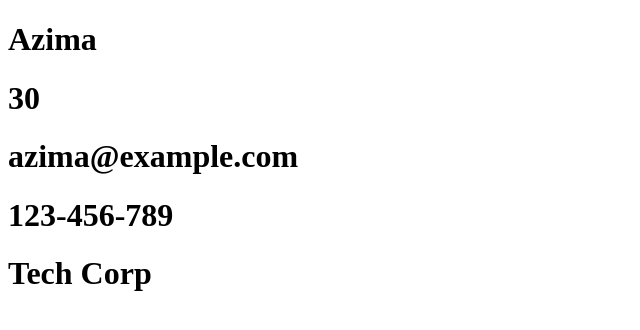
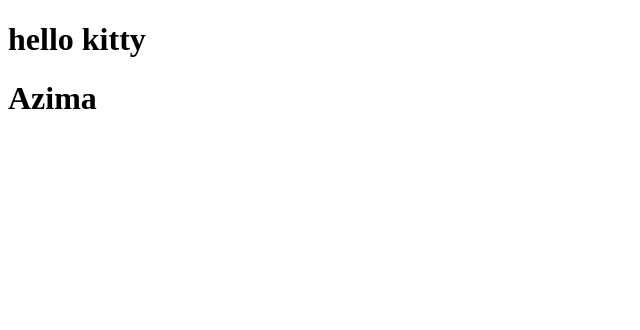
Before and after one commit to TemirovaAzima/typescript-react, a React (Vite) app: page / in a window 1280 px wide. Shown: the top 330 px of the page, without its empty margins (0-640 px from the left). Built offline with nearby package versions, Linux system fonts and the light colour scheme.

Commit message:
using interface with function method

```diff
--- a/src/App.tsx
+++ b/src/App.tsx
@@ -1,18 +1,17 @@
-import Employee from "./components/Employee.tsx";
+import Person from "./components/Person.tsx";
 
 
 const App = () => {
+     const person ={
+         name: "Azima",
+         greet(){
+             return "hello kitty"
+         }
+     }
 
-    const employee={
-        name: "Azima",
-        age: 30,
-        email: "azima@example.com",
-        phone: "123-456-789",
-        company: "Tech Corp",
-    }
     return (
         <div>
-            <Employee employee={employee} />
+            <Person person={person} />
         </div>
     )
 }
--- a/src/components/Employee.tsx
+++ /dev/null
@@ -1,39 +0,0 @@
-
-interface Employ {
-      employee: {
-          name: string;
-          age: number;
-          email: string;
-          phone: string;
-      }
-}
-interface CompanyData extends Employ {
-    employee: Employ["employee"]  & {company: string}
-}
-// interface Employ {
-//     name: string;
-//     age: number;
-//     email: string;
-//     phone: string;
-// }
-// interface CompanyData extends Employ {
-//     company: string;
-// }
-// interface EmployeeProp{
-//     employee: CompanyData
-// }
-const Employee = ({employee}: CompanyData) => {
-
-
-
-    return (
-        <div>
-            <h1>{employee.name}</h1>
-            <h1>{employee.age}</h1>
-            <h1>{employee.email}</h1>
-            <h1>{employee.phone}</h1>
-            <h1>{employee.company}</h1>
-        </div>
-    )
-}
-export default Employee
--- /dev/null
+++ b/src/components/Person.tsx
@@ -0,0 +1,14 @@
+interface PersonProp{
+    name: string;
+    // greet: ()=>string
+    greet():string;
+}
+const Person = ({person}: {person:PersonProp}) => {
+    return (
+        <div>
+           <h1>{person.greet()}</h1>
+            <h1>{person.name}</h1>
+        </div>
+    )
+}
+export default Person
```
